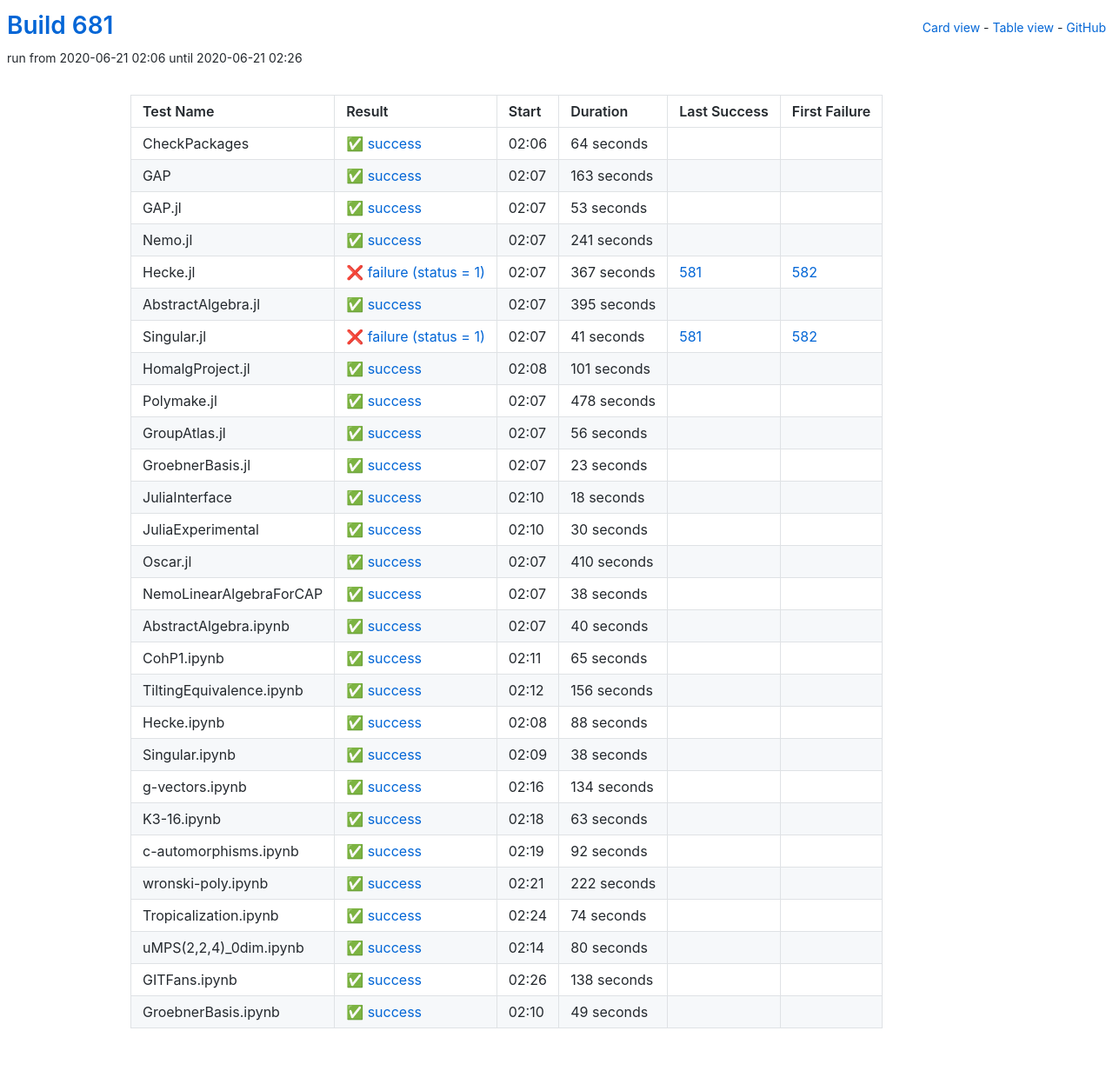
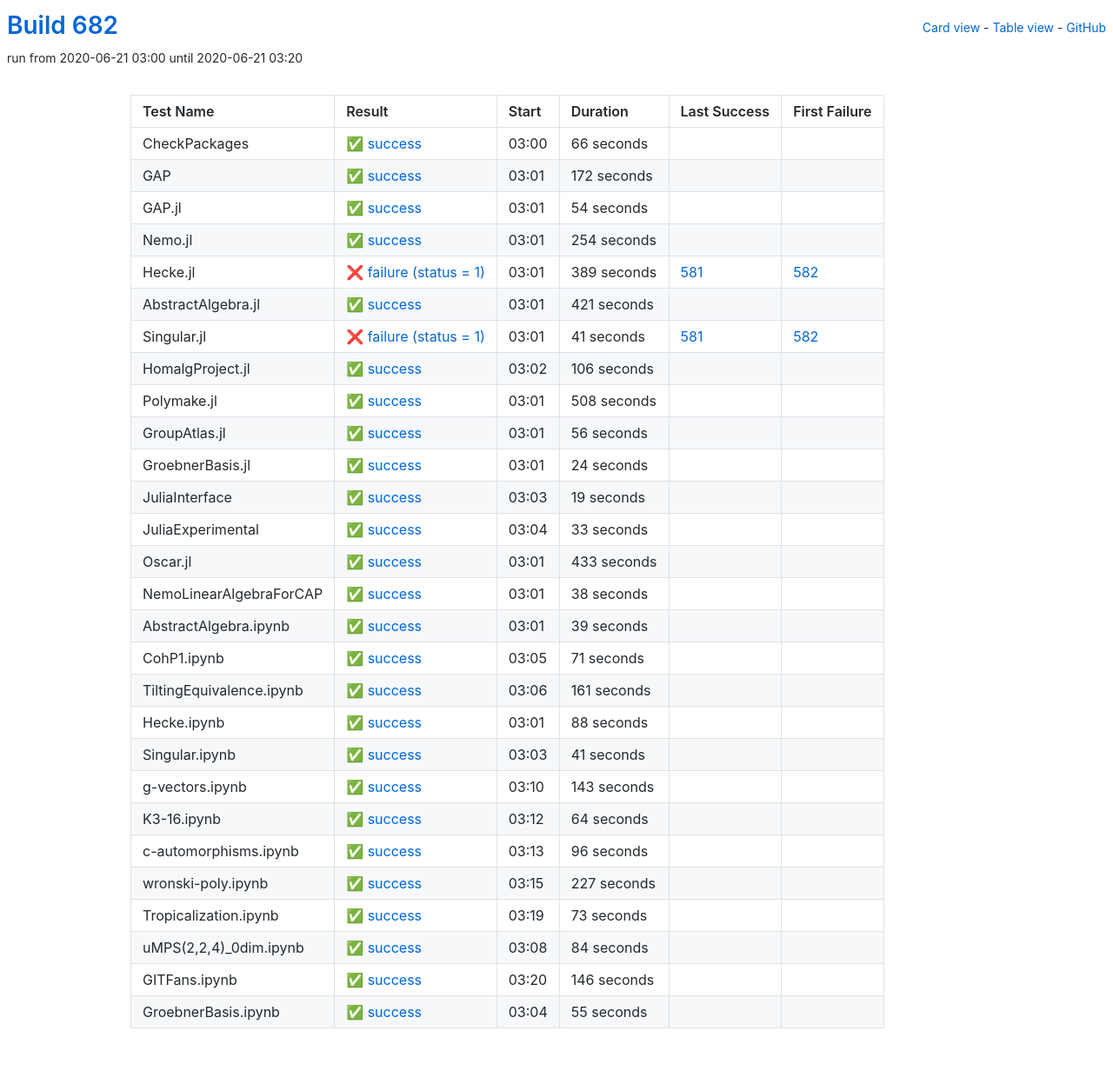
Before and after one commit to oscar-system/oscar-ci-status-1.4, a Jekyll site: the page built from table.html, in a window 1280 px wide. Shown: the whole page at 87% size. Built offline with Jekyll 4.4.1, drawn with Linux system fonts in a browser that asks for light colours.

Commit message:
Build #682

```diff
--- a/_data/ci.yml
+++ b/_data/ci.yml
@@ -1,6 +1,6 @@
 ---
-build: 681
-build_url: https://oscarci.mathematik.uni-kl.de/job/oscar-julia-1.4/681/
+build: 682
+build_url: https://oscarci.mathematik.uni-kl.de/job/oscar-julia-1.4/682/
 job: oscar-julia-1.4
 organization: oscar-system
 repo: oscar-ci-status-1.4
@@ -8,80 +8,80 @@ repourl: https://github.com/oscar-system/oscar-ci-status-1.4
 tests:
 - name: CheckPackages
   id: checkpackages
-  log: https://oscarci.mathematik.uni-kl.de/job/oscar-julia-1.4/681/artifact/logs/build-681/CheckPackages.log
-  start: 2020-06-21 02:06
+  log: https://oscarci.mathematik.uni-kl.de/job/oscar-julia-1.4/682/artifact/logs/build-682/CheckPackages.log
+  start: 2020-06-21 03:00
   success: true
   exitcode: 0
   status: success
-  duration: 64
+  duration: 66
   last_success: false
   last_success_url:
   first_failure: false
   first_failure_url:
 - name: GAP
   id: gap
-  log: https://oscarci.mathematik.uni-kl.de/job/oscar-julia-1.4/681/artifact/logs/build-681/GAP.log
-  start: 2020-06-21 02:07
+  log: https://oscarci.mathematik.uni-kl.de/job/oscar-julia-1.4/682/artifact/logs/build-682/GAP.log
+  start: 2020-06-21 03:01
   success: true
   exitcode: 0
   status: success
-  duration: 163
+  duration: 172
   last_success: false
   last_success_url:
   first_failure: false
   first_failure_url:
 - name: GAP.jl
   id: gap-jl
-  log: https://oscarci.mathematik.uni-kl.de/job/oscar-julia-1.4/681/artifact/logs/build-681/GAP.jl.log
-  start: 2020-06-21 02:07
+  log: https://oscarci.mathematik.uni-kl.de/job/oscar-julia-1.4/682/artifact/logs/build-682/GAP.jl.log
+  start: 2020-06-21 03:01
   success: true
   exitcode: 0
   status: success
-  duration: 53
+  duration: 54
   last_success: false
   last_success_url:
   first_failure: false
   first_failure_url:
 - name: Nemo.jl
   id: nemo-jl
-  log: https://oscarci.mathematik.uni-kl.de/job/oscar-julia-1.4/681/artifact/logs/build-681/Nemo.jl.log
-  start: 2020-06-21 02:07
+  log: https://oscarci.mathematik.uni-kl.de/job/oscar-julia-1.4/682/artifact/logs/build-682/Nemo.jl.log
+  start: 2020-06-21 03:01
   success: true
   exitcode: 0
   status: success
-  duration: 241
+  duration: 254
   last_success: false
   last_success_url:
   first_failure: false
   first_failure_url:
 - name: Hecke.jl
   id: hecke-jl
-  log: https://oscarci.mathematik.uni-kl.de/job/oscar-julia-1.4/681/artifact/logs/build-681/Hecke.jl.log
-  start: 2020-06-21 02:07
+  log: https://oscarci.mathematik.uni-kl.de/job/oscar-julia-1.4/682/artifact/logs/build-682/Hecke.jl.log
+  start: 2020-06-21 03:01
   success: false
   exitcode: 1
   status: failure
-  duration: 367
+  duration: 389
   last_success: 581
   last_success_url: https://oscarci.mathematik.uni-kl.de/job/oscar-julia-1.4/581/
   first_failure: 582
   first_failure_url: https://oscarci.mathematik.uni-kl.de/job/oscar-julia-1.4/582/
 - name: AbstractAlgebra.jl
   id: abstractalgebra-jl
-  log: https://oscarci.mathematik.uni-kl.de/job/oscar-julia-1.4/681/artifact/logs/build-681/AbstractAlgebra.jl.log
-  start: 2020-06-21 02:07
+  log: https://oscarci.mathematik.uni-kl.de/job/oscar-julia-1.4/682/artifact/logs/build-682/AbstractAlgebra.jl.log
+  start: 2020-06-21 03:01
   success: true
   exitcode: 0
   status: success
-  duration: 395
+  duration: 421
   last_success: false
   last_success_url:
   first_failure: false
   first_failure_url:
 - name: Singular.jl
   id: singular-jl
-  log: https://oscarci.mathematik.uni-kl.de/job/oscar-julia-1.4/681/artifact/logs/build-681/Singular.jl.log
-  start: 2020-06-21 02:07
+  log: https://oscarci.mathematik.uni-kl.de/job/oscar-julia-1.4/682/artifact/logs/build-682/Singular.jl.log
+  start: 2020-06-21 03:01
   success: false
   exitcode: 1
   status: failure
@@ -92,32 +92,32 @@ tests:
   first_failure_url: https://oscarci.mathematik.uni-kl.de/job/oscar-julia-1.4/582/
 - name: HomalgProject.jl
   id: homalgproject-jl
-  log: https://oscarci.mathematik.uni-kl.de/job/oscar-julia-1.4/681/artifact/logs/build-681/HomalgProject.jl.log
-  start: 2020-06-21 02:08
+  log: https://oscarci.mathematik.uni-kl.de/job/oscar-julia-1.4/682/artifact/logs/build-682/HomalgProject.jl.log
+  start: 2020-06-21 03:02
   success: true
   exitcode: 0
   status: success
-  duration: 101
+  duration: 106
   last_success: false
   last_success_url:
   first_failure: false
   first_failure_url:
 - name: Polymake.jl
   id: polymake-jl
-  log: https://oscarci.mathematik.uni-kl.de/job/oscar-julia-1.4/681/artifact/logs/build-681/Polymake.jl.log
-  start: 2020-06-21 02:07
+  log: https://oscarci.mathematik.uni-kl.de/job/oscar-julia-1.4/682/artifact/logs/build-682/Polymake.jl.log
+  start: 2020-06-21 03:01
   success: true
   exitcode: 0
   status: success
-  duration: 478
+  duration: 508
   last_success: false
   last_success_url:
   first_failure: false
   first_failure_url:
 - name: GroupAtlas.jl
   id: groupatlas-jl
-  log: https://oscarci.mathematik.uni-kl.de/job/oscar-julia-1.4/681/artifact/logs/build-681/GroupAtlas.jl.log
-  start: 2020-06-21 02:07
+  log: https://oscarci.mathematik.uni-kl.de/job/oscar-julia-1.4/682/artifact/logs/build-682/GroupAtlas.jl.log
+  start: 2020-06-21 03:01
   success: true
   exitcode: 0
   status: success
@@ -128,56 +128,56 @@ tests:
   first_failure_url:
 - name: GroebnerBasis.jl
   id: groebnerbasis-jl
-  log: https://oscarci.mathematik.uni-kl.de/job/oscar-julia-1.4/681/artifact/logs/build-681/GroebnerBasis.jl.log
-  start: 2020-06-21 02:07
+  log: https://oscarci.mathematik.uni-kl.de/job/oscar-julia-1.4/682/artifact/logs/build-682/GroebnerBasis.jl.log
+  start: 2020-06-21 03:01
   success: true
   exitcode: 0
   status: success
-  duration: 23
+  duration: 24
   last_success: false
   last_success_url:
   first_failure: false
   first_failure_url:
 - name: JuliaInterface
   id: juliainterface
-  log: https://oscarci.mathematik.uni-kl.de/job/oscar-julia-1.4/681/artifact/logs/build-681/JuliaInterface.log
-  start: 2020-06-21 02:10
+  log: https://oscarci.mathematik.uni-kl.de/job/oscar-julia-1.4/682/artifact/logs/build-682/JuliaInterface.log
+  start: 2020-06-21 03:03
   success: true
   exitcode: 0
   status: success
-  duration: 18
+  duration: 19
   last_success: false
   last_success_url:
   first_failure: false
   first_failure_url:
 - name: JuliaExperimental
   id: juliaexperimental
-  log: https://oscarci.mathematik.uni-kl.de/job/oscar-julia-1.4/681/artifact/logs/build-681/JuliaExperimental.log
-  start: 2020-06-21 02:10
+  log: https://oscarci.mathematik.uni-kl.de/job/oscar-julia-1.4/682/artifact/logs/build-682/JuliaExperimental.log
+  start: 2020-06-21 03:04
   success: true
   exitcode: 0
   status: success
-  duration: 30
+  duration: 33
   last_success: false
   last_success_url:
   first_failure: false
   first_failure_url:
 - name: Oscar.jl
   id: oscar-jl
-  log: https://oscarci.mathematik.uni-kl.de/job/oscar-julia-1.4/681/artifact/logs/build-681/Oscar.jl.log
-  start: 2020-06-21 02:07
+  log: https://oscarci.mathematik.uni-kl.de/job/oscar-julia-1.4/682/artifact/logs/build-682/Oscar.jl.log
+  start: 2020-06-21 03:01
   success: true
   exitcode: 0
   status: success
-  duration: 410
+  duration: 433
   last_success: false
   last_success_url:
   first_failure: false
   first_failure_url:
 - name: NemoLinearAlgebraForCAP
   id: nemolinearalgebraforcap
-  log: https://oscarci.mathematik.uni-kl.de/job/oscar-julia-1.4/681/artifact/logs/build-681/NemoLinearAlgebraForCAP.log
-  start: 2020-06-21 02:07
+  log: https://oscarci.mathematik.uni-kl.de/job/oscar-julia-1.4/682/artifact/logs/build-682/NemoLinearAlgebraForCAP.log
+  start: 2020-06-21 03:01
   success: true
   exitcode: 0
   status: success
@@ -188,44 +188,44 @@ tests:
   first_failure_url:
 - name: AbstractAlgebra.ipynb
   id: abstractalgebra-ipynb
-  log: https://oscarci.mathematik.uni-kl.de/job/oscar-julia-1.4/681/artifact/logs/build-681/AbstractAlgebra.ipynb.log
-  start: 2020-06-21 02:07
+  log: https://oscarci.mathematik.uni-kl.de/job/oscar-julia-1.4/682/artifact/logs/build-682/AbstractAlgebra.ipynb.log
+  start: 2020-06-21 03:01
   success: true
   exitcode: 0
   status: success
-  duration: 40
+  duration: 39
   last_success: false
   last_success_url:
   first_failure: false
   first_failure_url:
 - name: CohP1.ipynb
   id: cohp1-ipynb
-  log: https://oscarci.mathematik.uni-kl.de/job/oscar-julia-1.4/681/artifact/logs/build-681/CohP1.ipynb.log
-  start: 2020-06-21 02:11
+  log: https://oscarci.mathematik.uni-kl.de/job/oscar-julia-1.4/682/artifact/logs/build-682/CohP1.ipynb.log
+  start: 2020-06-21 03:05
   success: true
   exitcode: 0
   status: success
-  duration: 65
+  duration: 71
   last_success: false
   last_success_url:
   first_failure: false
   first_failure_url:
 - name: TiltingEquivalence.ipynb
   id: tiltingequivalence-ipynb
-  log: https://oscarci.mathematik.uni-kl.de/job/oscar-julia-1.4/681/artifact/logs/build-681/TiltingEquivalence.ipynb.log
-  start: 2020-06-21 02:12
+  log: https://oscarci.mathematik.uni-kl.de/job/oscar-julia-1.4/682/artifact/logs/build-682/TiltingEquivalence.ipynb.log
+  start: 2020-06-21 03:06
   success: true
   exitcode: 0
   status: success
-  duration: 156
+  duration: 161
   last_success: false
   last_success_url:
   first_failure: false
   first_failure_url:
 - name: Hecke.ipynb
   id: hecke-ipynb
-  log: https://oscarci.mathematik.uni-kl.de/job/oscar-julia-1.4/681/artifact/logs/build-681/Hecke.ipynb.log
-  start: 2020-06-21 02:08
+  log: https://oscarci.mathematik.uni-kl.de/job/oscar-julia-1.4/682/artifact/logs/build-682/Hecke.ipynb.log
+  start: 2020-06-21 03:01
   success: true
   exitcode: 0
   status: success
@@ -236,108 +236,108 @@ tests:
   first_failure_url:
 - name: Singular.ipynb
   id: singular-ipynb
-  log: https://oscarci.mathematik.uni-kl.de/job/oscar-julia-1.4/681/artifact/logs/build-681/Singular.ipynb.log
-  start: 2020-06-21 02:09
+  log: https://oscarci.mathematik.uni-kl.de/job/oscar-julia-1.4/682/artifact/logs/build-682/Singular.ipynb.log
+  start: 2020-06-21 03:03
   success: true
   exitcode: 0
   status: success
-  duration: 38
+  duration: 41
   last_success: false
   last_success_url:
   first_failure: false
   first_failure_url:
 - name: g-vectors.ipynb
   id: g-vectors-ipynb
-  log: https://oscarci.mathematik.uni-kl.de/job/oscar-julia-1.4/681/artifact/logs/build-681/g-vectors.ipynb.log
-  start: 2020-06-21 02:16
+  log: https://oscarci.mathematik.uni-kl.de/job/oscar-julia-1.4/682/artifact/logs/build-682/g-vectors.ipynb.log
+  start: 2020-06-21 03:10
   success: true
   exitcode: 0
   status: success
-  duration: 134
+  duration: 143
   last_success: false
   last_success_url:
   first_failure: false
   first_failure_url:
 - name: K3-16.ipynb
   id: k3-16-ipynb
-  log: https://oscarci.mathematik.uni-kl.de/job/oscar-julia-1.4/681/artifact/logs/build-681/K3-16.ipynb.log
-  start: 2020-06-21 02:18
+  log: https://oscarci.mathematik.uni-kl.de/job/oscar-julia-1.4/682/artifact/logs/build-682/K3-16.ipynb.log
+  start: 2020-06-21 03:12
   success: true
   exitcode: 0
   status: success
-  duration: 63
+  duration: 64
   last_success: false
   last_success_url:
   first_failure: false
   first_failure_url:
 - name: c-automorphisms.ipynb
   id: c-automorphisms-ipynb
-  log: https://oscarci.mathematik.uni-kl.de/job/oscar-julia-1.4/681/artifact/logs/build-681/c-automorphisms.ipynb.log
-  start: 2020-06-21 02:19
+  log: https://oscarci.mathematik.uni-kl.de/job/oscar-julia-1.4/682/artifact/logs/build-682/c-automorphisms.ipynb.log
+  start: 2020-06-21 03:13
   success: true
   exitcode: 0
   status: success
-  duration: 92
+  duration: 96
   last_success: false
   last_success_url:
   first_failure: false
   first_failure_url:
 - name: wronski-poly.ipynb
   id: wronski-poly-ipynb
-  log: https://oscarci.mathematik.uni-kl.de/job/oscar-julia-1.4/681/artifact/logs/build-681/wronski-poly.ipynb.log
-  start: 2020-06-21 02:21
+  log: https://oscarci.mathematik.uni-kl.de/job/oscar-julia-1.4/682/artifact/logs/build-682/wronski-poly.ipynb.log
+  start: 2020-06-21 03:15
   success: true
   exitcode: 0
   status: success
-  duration: 222
+  duration: 227
   last_success: false
   last_success_url:
   first_failure: false
   first_failure_url:
 - name: Tropicalization.ipynb
   id: tropicalization-ipynb
-  log: https://oscarci.mathematik.uni-kl.de/job/oscar-julia-1.4/681/artifact/logs/build-681/Tropicalization.ipynb.log
-  start: 2020-06-21 02:24
+  log: https://oscarci.mathematik.uni-kl.de/job/oscar-julia-1.4/682/artifact/logs/build-682/Tropicalization.ipynb.log
+  start: 2020-06-21 03:19
   success: true
   exitcode: 0
   status: success
-  duration: 74
+  duration: 73
   last_success: false
   last_success_url:
   first_failure: false
   first_failure_url:
 - name: uMPS(2,2,4)_0dim.ipynb
   id: umps-2-2-4-0dim-ipynb
-  log: https://oscarci.mathematik.uni-kl.de/job/oscar-julia-1.4/681/artifact/logs/build-681/uMPS-2-2-4-_0dim.ipynb.log
-  start: 2020-06-21 02:14
+  log: https://oscarci.mathematik.uni-kl.de/job/oscar-julia-1.4/682/artifact/logs/build-682/uMPS-2-2-4-_0dim.ipynb.log
+  start: 2020-06-21 03:08
   success: true
   exitcode: 0
   status: success
-  duration: 80
+  duration: 84
   last_success: false
   last_success_url:
   first_failure: false
   first_failure_url:
 - name: GITFans.ipynb
   id: gitfans-ipynb
-  log: https://oscarci.mathematik.uni-kl.de/job/oscar-julia-1.4/681/artifact/logs/build-681/GITFans.ipynb.log
-  start: 2020-06-21 02:26
+  log: https://oscarci.mathematik.uni-kl.de/job/oscar-julia-1.4/682/artifact/logs/build-682/GITFans.ipynb.log
+  start: 2020-06-21 03:20
   success: true
   exitcode: 0
   status: success
-  duration: 138
+  duration: 146
   last_success: false
   last_success_url:
   first_failure: false
   first_failure_url:
 - name: GroebnerBasis.ipynb
   id: groebnerbasis-ipynb
-  log: https://oscarci.mathematik.uni-kl.de/job/oscar-julia-1.4/681/artifact/logs/build-681/GroebnerBasis.ipynb.log
-  start: 2020-06-21 02:10
+  log: https://oscarci.mathematik.uni-kl.de/job/oscar-julia-1.4/682/artifact/logs/build-682/GroebnerBasis.ipynb.log
+  start: 2020-06-21 03:04
   success: true
   exitcode: 0
   status: success
-  duration: 49
+  duration: 55
   last_success: false
   last_success_url:
   first_failure: false
```
Also changed, not shown: README.md.
